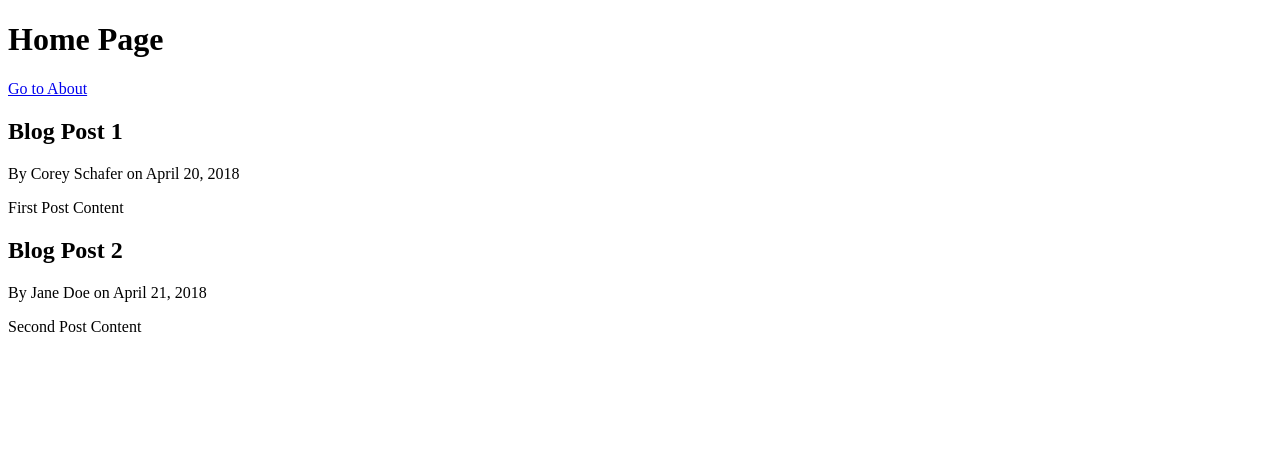
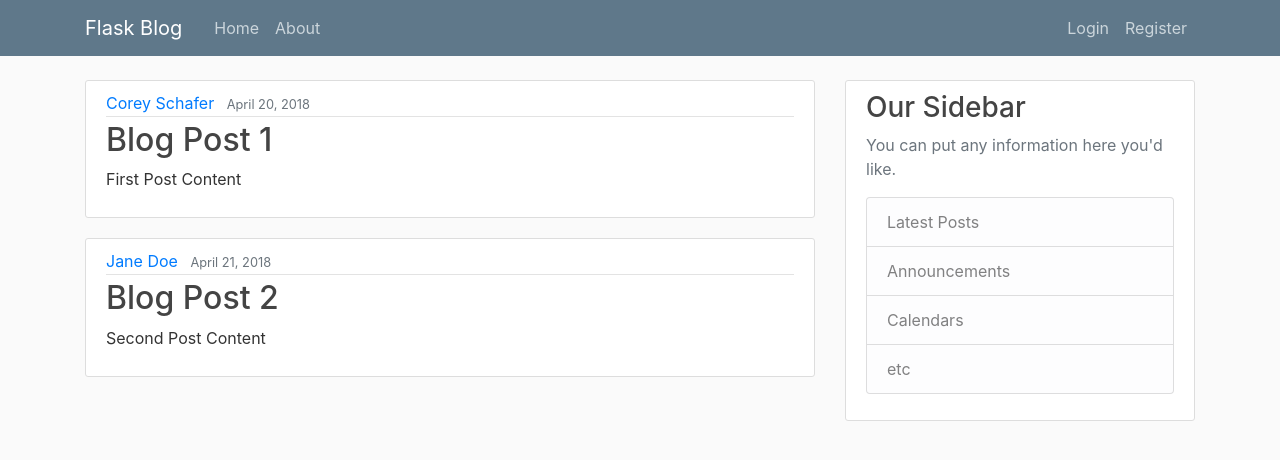
Before and after one commit to osubuu/flaskblog, a Flask app: page / in a window 1280 px wide. Shown: the top 460 px of the page. Run offline with Flask 2, Linux system fonts and the light colour scheme; some libraries are stand-ins or nearby versions.

Commit message:
added static folder (for css and js files)

```diff
--- a/flaskblog.py
+++ b/flaskblog.py
@@ -1,4 +1,4 @@
-from flask import Flask, render_template
+from flask import Flask, render_template, url_for
 app = Flask(__name__)
 
 posts = [
--- /dev/null
+++ b/static/main.css
@@ -0,0 +1,85 @@
+body {
+  background: #fafafa;
+  color: #333333;
+  margin-top: 5rem;
+}
+
+h1,
+h2,
+h3,
+h4,
+h5,
+h6 {
+  color: #444444;
+}
+
+.bg-steel {
+  background-color: #5f788a;
+}
+
+.site-header .navbar-nav .nav-link {
+  color: #cbd5db;
+}
+
+.site-header .navbar-nav .nav-link:hover {
+  color: #ffffff;
+}
+
+.site-header .navbar-nav .nav-link.active {
+  font-weight: 500;
+}
+
+.content-section {
+  background: #ffffff;
+  padding: 10px 20px;
+  border: 1px solid #dddddd;
+  border-radius: 3px;
+  margin-bottom: 20px;
+}
+
+.article-title {
+  color: #444444;
+}
+
+a.article-title:hover {
+  color: #428bca;
+  text-decoration: none;
+}
+
+.article-content {
+  white-space: pre-line;
+}
+
+.article-img {
+  height: 65px;
+  width: 65px;
+  margin-right: 16px;
+}
+
+.article-metadata {
+  padding-bottom: 1px;
+  margin-bottom: 4px;
+  border-bottom: 1px solid #e3e3e3;
+}
+
+.article-metadata a:hover {
+  color: #333;
+  text-decoration: none;
+}
+
+.article-svg {
+  width: 25px;
+  height: 25px;
+  vertical-align: middle;
+}
+
+.account-img {
+  height: 125px;
+  width: 125px;
+  margin-right: 20px;
+  margin-bottom: 16px;
+}
+
+.account-heading {
+  font-size: 2.5rem;
+}
--- a/templates/home.html
+++ b/templates/home.html
@@ -1,13 +1,17 @@
 {% extends "layout.html" %}
 {% block content %}
 
-<h1>Home Page</h1>
-<a href="/about">Go to About</a>
-
 {% for post in posts %}
-<h2>{{post.title}}</h2>
-<p>By {{post.author}} on {{post.date_posted}}</p>
-<p>{{post.content}}</p>
+<article class="media content-section">
+  <div class="media-body">
+    <div class="article-metadata">
+      <a class="mr-2" href="#">{{ post.author }}</a>
+      <small class="text-muted">{{ post.date_posted }}</small>
+    </div>
+    <h2><a class="article-title" href="#">{{ post.title }}</a></h2>
+    <p class="article-content">{{ post.content }}</p>
+  </div>
+</article>
 {% endfor %}
 
 {% endblock content %}
--- a/templates/layout.html
+++ b/templates/layout.html
@@ -5,6 +5,12 @@
   <meta charset="UTF-8">
   <meta name="viewport" content="width=device-width, initial-scale=1.0">
   <meta http-equiv="X-UA-Compatible" content="ie=edge">
+  <!-- BOOTSTRAP -->
+  <link rel="stylesheet" href="https://stackpath.bootstrapcdn.com/bootstrap/4.1.3/css/bootstrap.min.css" integrity="sha384-MCw98/SFnGE8fJT3GXwEOngsV7Zt27NXFoaoApmYm81iuXoPkFOJwJ8ERdknLPMO"
+    crossorigin="anonymous">
+  <!-- CSS -->
+  <link rel="stylesheet" type="text/css" href={{url_for("static", filename="main.css")}}>
+
   {% if title %}
   <title>Flask Blog - {{title}}</title>
   {% else %}
@@ -13,7 +19,57 @@
 </head>
 
 <body>
-  {% block content %}{% endblock %}
+  <header class="site-header">
+    <nav class="navbar navbar-expand-md navbar-dark bg-steel fixed-top">
+      <div class="container">
+        <a class="navbar-brand mr-4" href="/">Flask Blog</a>
+        <button class="navbar-toggler" type="button" data-toggle="collapse" data-target="#navbarToggle" aria-controls="navbarToggle"
+          aria-expanded="false" aria-label="Toggle navigation">
+          <span class="navbar-toggler-icon"></span>
+        </button>
+        <div class="collapse navbar-collapse" id="navbarToggle">
+          <div class="navbar-nav mr-auto">
+            <a class="nav-item nav-link" href="/">Home</a>
+            <a class="nav-item nav-link" href="/about">About</a>
+          </div>
+          <!-- Navbar Right Side -->
+          <div class="navbar-nav">
+            <a class="nav-item nav-link" href="/login">Login</a>
+            <a class="nav-item nav-link" href="/register">Register</a>
+          </div>
+        </div>
+      </div>
+    </nav>
+  </header>
+
+  <main role="main" class="container">
+    <div class="row">
+      <div class="col-md-8">
+        {% block content %}{% endblock %}
+      </div>
+      <div class="col-md-4">
+        <div class="content-section">
+          <h3>Our Sidebar</h3>
+          <p class='text-muted'>You can put any information here you'd like.
+            <ul class="list-group">
+              <li class="list-group-item list-group-item-light">Latest Posts</li>
+              <li class="list-group-item list-group-item-light">Announcements</li>
+              <li class="list-group-item list-group-item-light">Calendars</li>
+              <li class="list-group-item list-group-item-light">etc</li>
+            </ul>
+          </p>
+        </div>
+      </div>
+    </div>
+  </main>
+
+  <!-- BOOTSTRAP -->
+  <script src="https://code.jquery.com/jquery-3.3.1.slim.min.js" integrity="sha384-q8i/X+965DzO0rT7abK41JStQIAqVgRVzpbzo5smXKp4YfRvH+8abtTE1Pi6jizo"
+    crossorigin="anonymous"></script>
+  <script src="https://cdnjs.cloudflare.com/ajax/libs/popper.js/1.14.3/umd/popper.min.js" integrity="sha384-ZMP7rVo3mIykV+2+9J3UJ46jBk0WLaUAdn689aCwoqbBJiSnjAK/l8WvCWPIPm49"
+    crossorigin="anonymous"></script>
+  <script src="https://stackpath.bootstrapcdn.com/bootstrap/4.1.3/js/bootstrap.min.js" integrity="sha384-ChfqqxuZUCnJSK3+MXmPNIyE6ZbWh2IMqE241rYiqJxyMiZ6OW/JmZQ5stwEULTy"
+    crossorigin="anonymous"></script>
 </body>
 
 </html>
```
